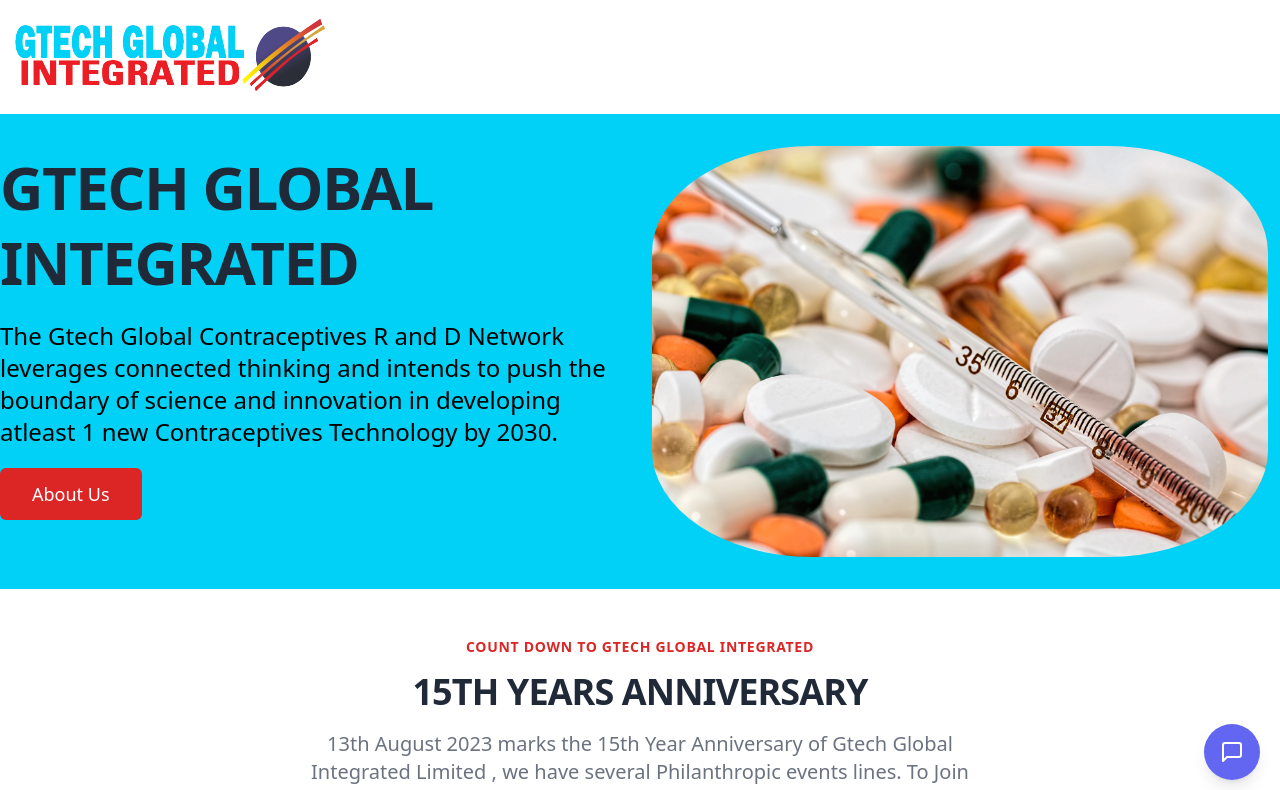
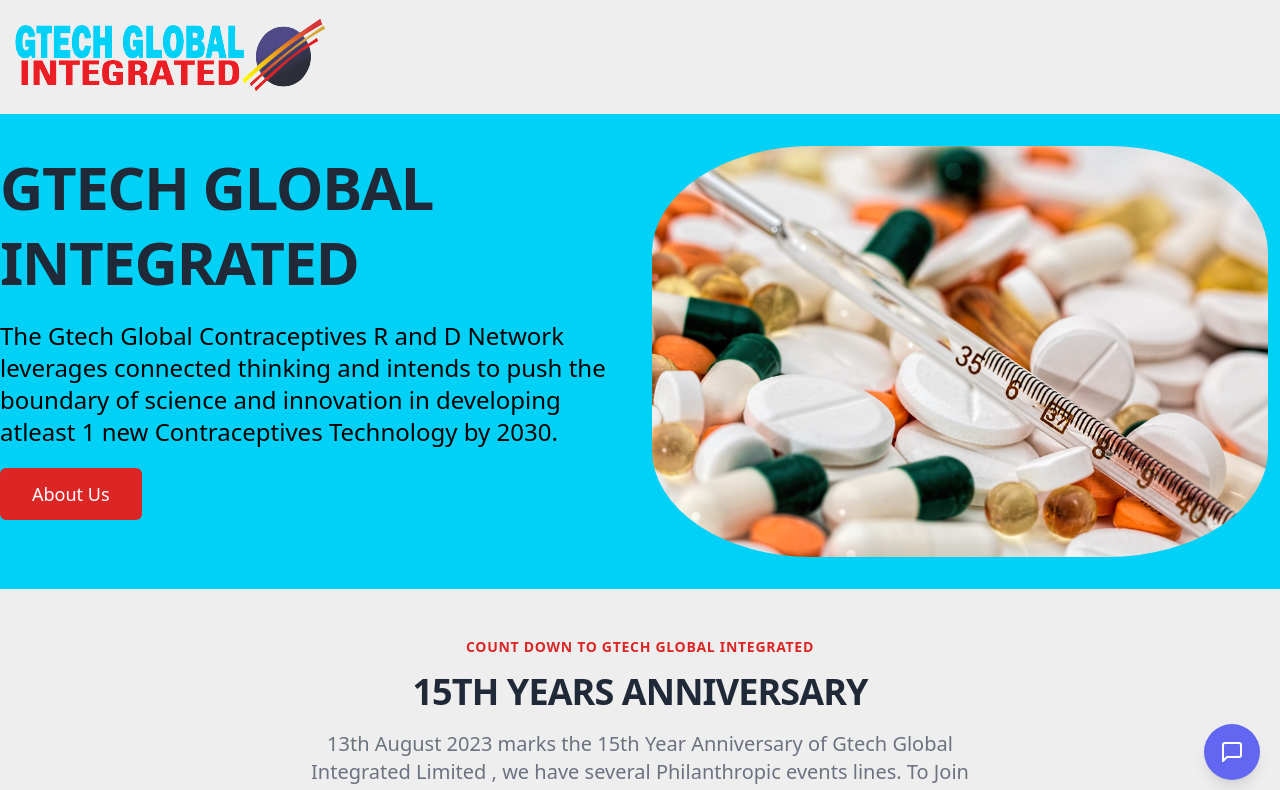
Before and after one commit to lasbrey/gtechreact, a React (Create React App) app: page / in a window 1280 px wide. Shown: the top 790 px of the page. Built offline with nearby package versions, Linux system fonts and the light colour scheme.

Commit message:
landing page redisign and minor bug fix

```diff
--- a/src/App.js
+++ b/src/App.js
@@ -17,7 +17,7 @@
 
 function App() {
   return (
-    <>
+    <div className="bg-[#eee]">
       <Navbar />
       <Hero />
       <SectionTitle
@@ -43,7 +43,7 @@
 
       <Footer />
       <PopupWidget />
-    </>
+    </div>
   );
 }
 
```
